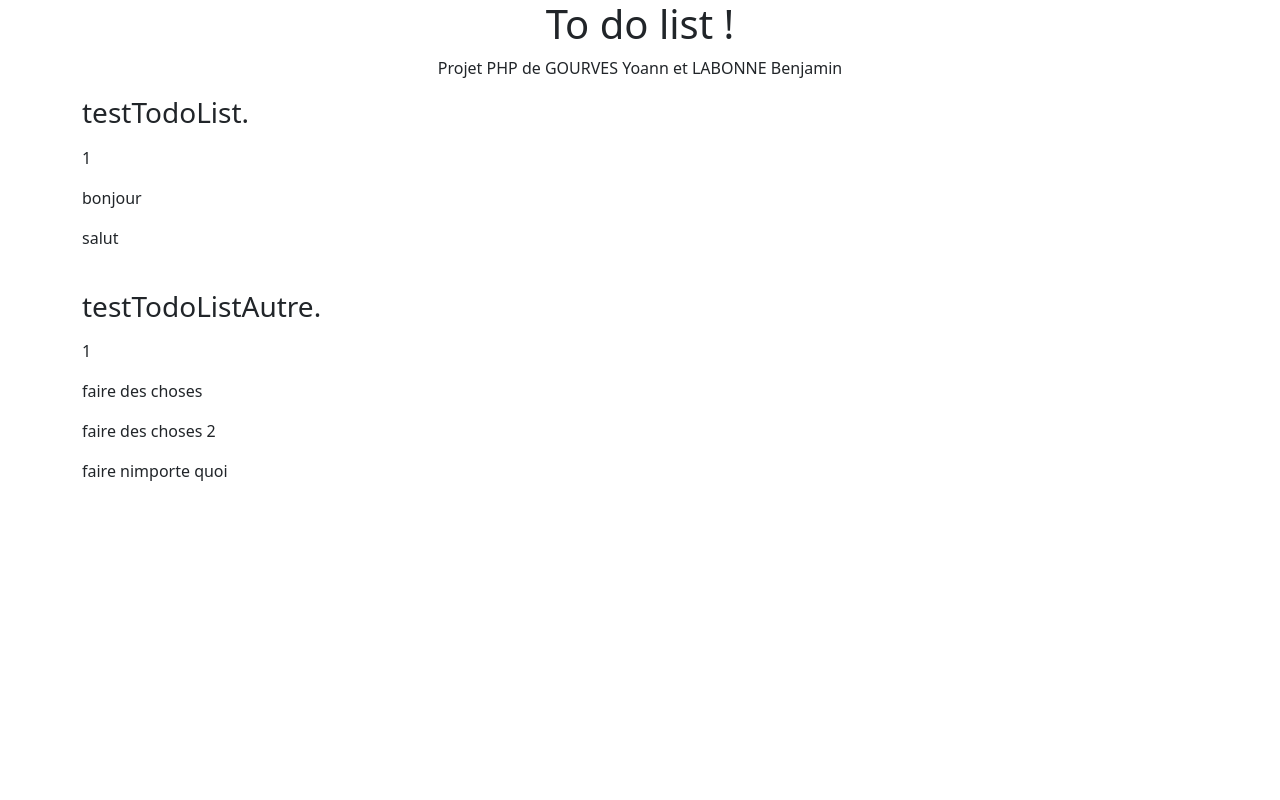
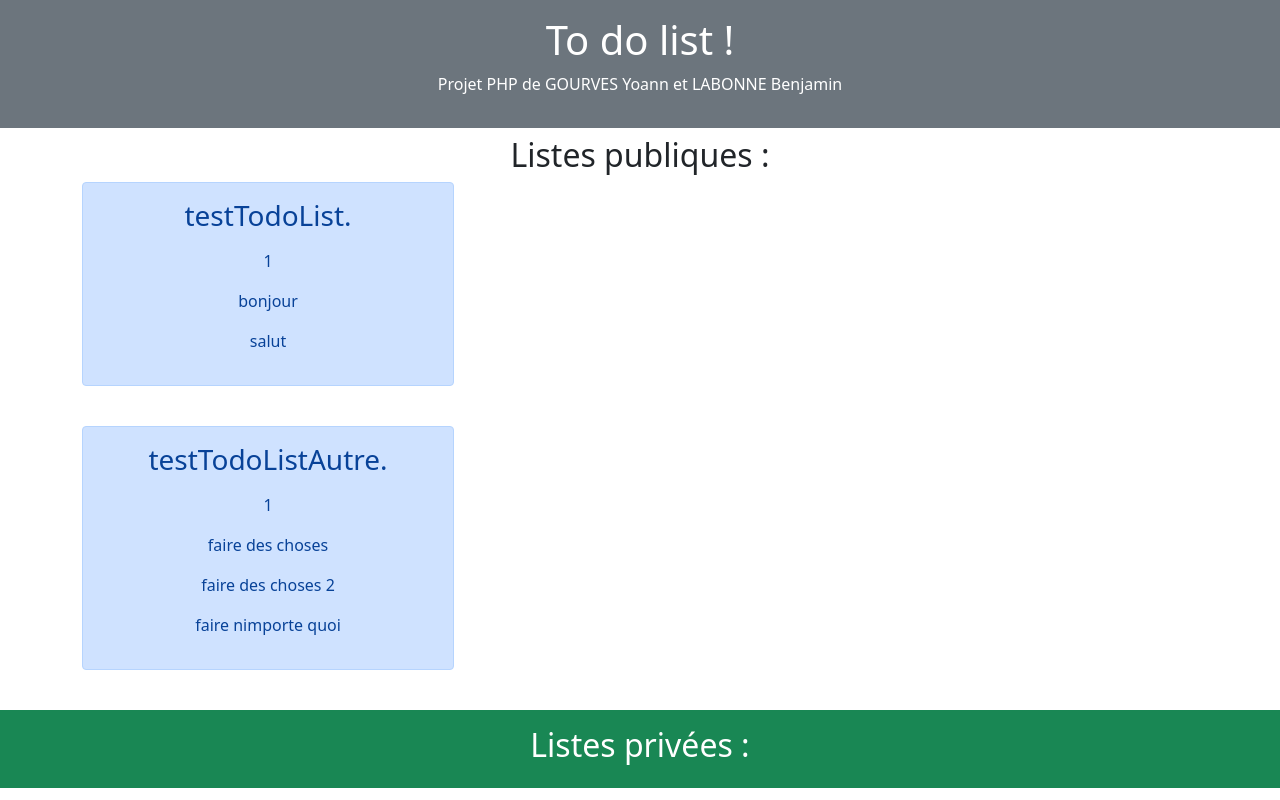
Before and after one commit to belabon25/2A-PHP, a PHP site: page / in a window 1280 px wide. Run offline with PHP 8.4, Linux system fonts and the light colour scheme; data comes from the database, SQL or seed files in the repository.

Commit message:
Le site devient joli

```diff
--- a/modele/todoList.php
+++ b/modele/todoList.php
@@ -22,6 +22,7 @@ class todoList{
                 <div class=\"row\">
                 </div>
                 <div class=\"col-sm-4\">
+                <div class=\"alert alert-primary\">
                 <h3>$this->name.</h3>
                 <p>$this->isPrivate</p>
                 <p>$this->isDone</p>
@@ -30,7 +31,7 @@ class todoList{
             {
                 $s = $s.$task->__toString();
             }
-            $s = $s."</div></div>";
+            $s = $s."</div></div></div>";
         return $s;
     }
 }
--- a/vues/vueTaskPublic.php
+++ b/vues/vueTaskPublic.php
@@ -8,21 +8,30 @@
 
 <body>
     <div class="jumbotron text-center">
+        <div class="p-3 mb-2 bg-secondary text-white">
             <h1>To do list !</h1>
             <p>Projet PHP de GOURVES Yoann et LABONNE Benjamin</p>
         </div>
-</body>
-
-</html>
-
+    </div>
+    <div class="jumbotron text-center">
+        <div>
+            <h2>Listes publiques :</h2>
             <?php
             $gatewayTodolist = new gatewayTodolist($dsn, $user, $passwd);
             $res = $gatewayTodolist->getAllPublicLists();
             foreach ($res as $todo) {
                 echo $todo->__toString() . "<BR/>";
             }
-
             $gwtd = new gatewayTodolist($dsn, $user, $passwd);
-
             $gwtd->getAllPublicLists();
             ?>
+        </div>
+    </div>
+    <div class="jumbotron text-center">
+        <div class="p-3 mb-2 bg-success text-white">
+            <h2>Listes privées :</h2>
+        </div>
+    </div>
+</body>
+
+</html>
```
Lines whose indentation alone changed are shown as unchanged.
